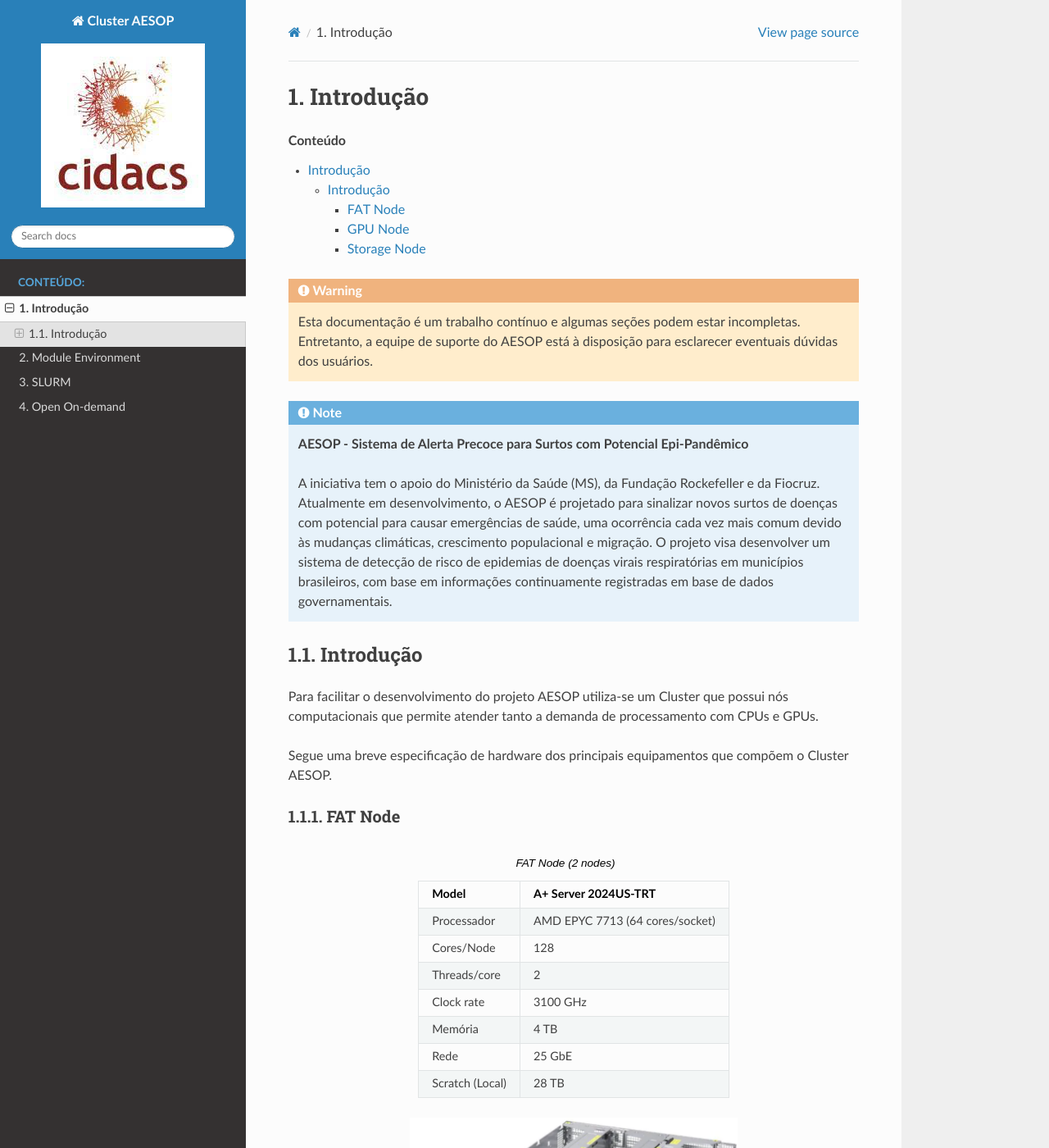
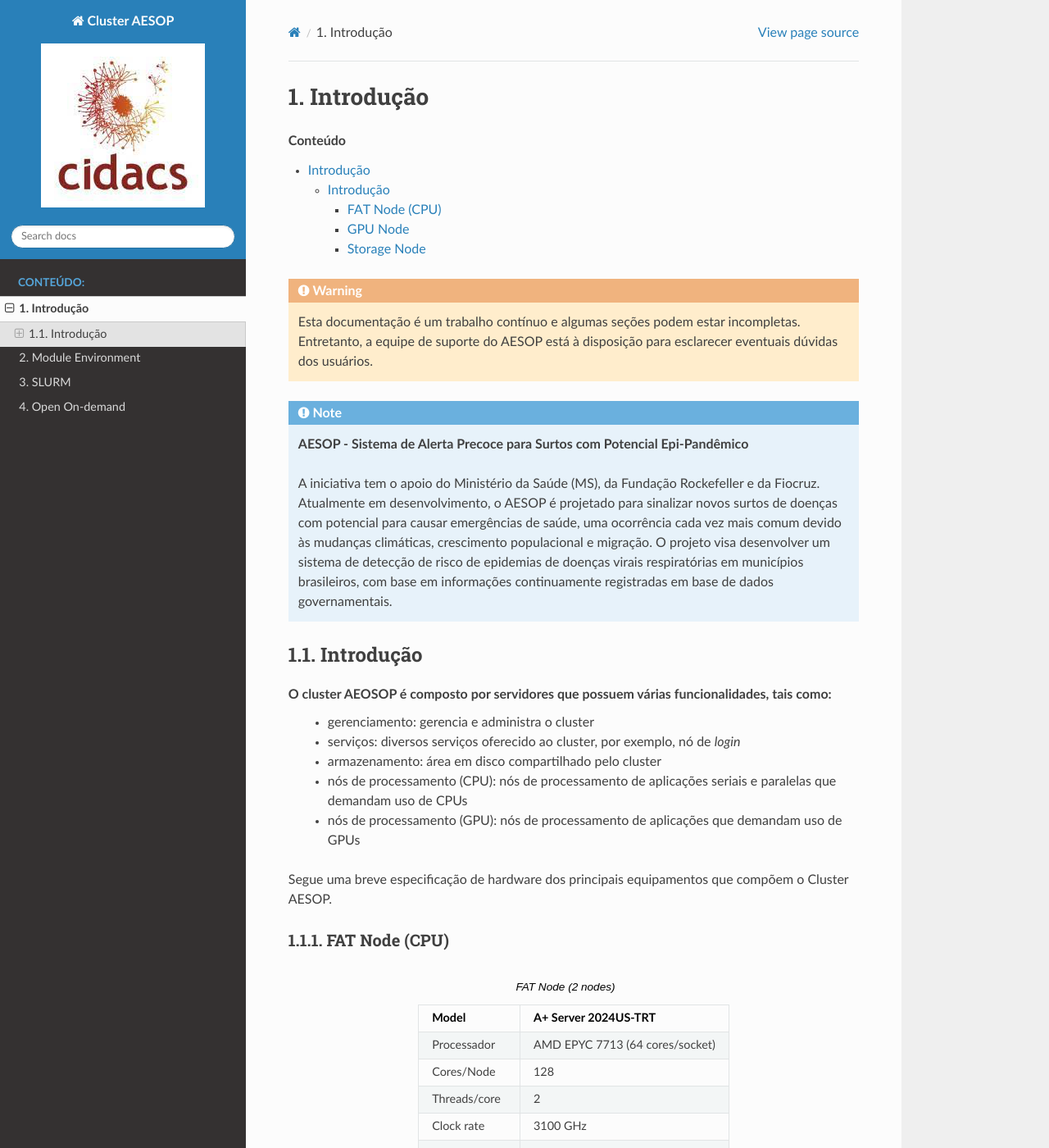
Before and after one commit to cidacslab/readthedocs-cluster-aesop, a Sphinx documentation site: the page built from source/ug/introduction.rst, in a window 1280 px wide and 1400 px high. Shown: the whole window at 82% size. Built offline with Sphinx 7.4.7 and the Read the Docs theme 2.0.0, drawn with Linux system fonts in a browser that asks for light colours.

Commit message:
topicos cluster aeosop

```diff
--- a/source/ug/introduction.rst
+++ b/source/ug/introduction.rst
@@ -22,13 +22,18 @@ Introdução
 
 Introdução
 ==========
-Para facilitar o desenvolvimento do projeto AESOP utiliza-se um Cluster que possui nós computacionais
-que permite atender tanto a demanda de processamento com CPUs e GPUs.
+
+O cluster AEOSOP é composto por servidores que possuem várias funcionalidades, tais como:
+  * gerenciamento: gerencia e administra o cluster
+  * serviços: diversos serviços oferecido ao cluster, por exemplo, nó de *login*
+  * armazenamento: área em disco compartilhado pelo cluster
+  * nós de processamento (CPU): nós de processamento de aplicações seriais e paralelas que demandam uso de CPUs
+  * nós de processamento (GPU): nós de processamento de aplicações que demandam uso de GPUs
 
 Segue uma breve especificação de hardware dos principais equipamentos que compõem o Cluster AESOP.
 
-FAT Node
---------
+FAT Node (CPU)
+--------------
 
 .. list-table:: FAT Node (2 nodes)
     :align: center
```
